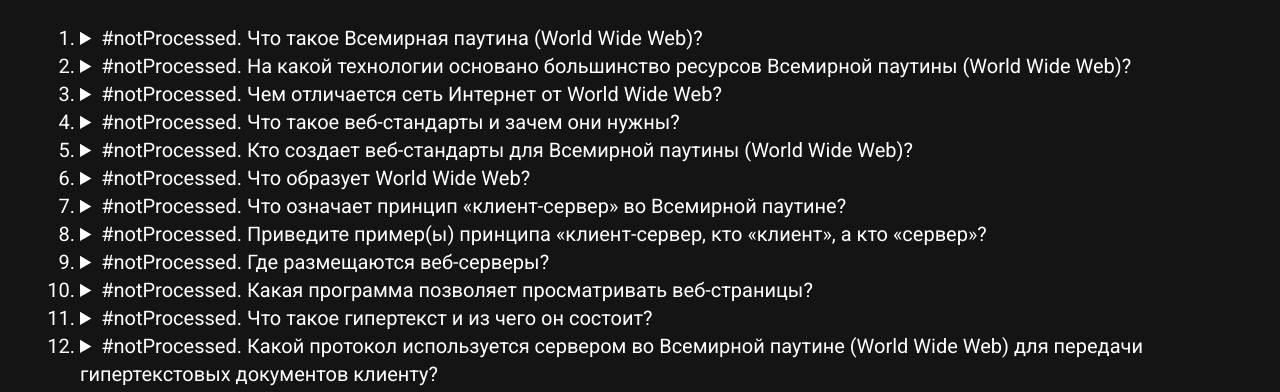
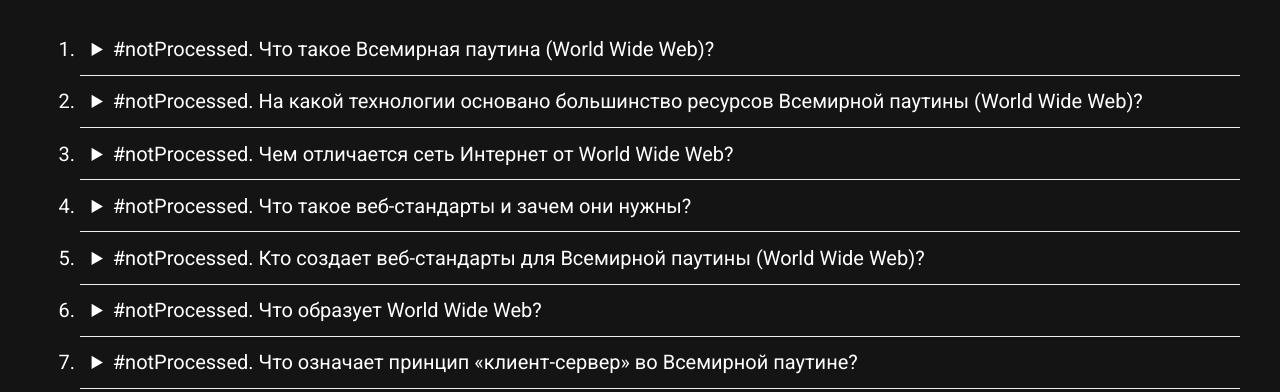
Before and after one commit to VadimMidavVadim/TeachingProject, a plain HTML site: page html/questionAnswer-web.html in a window 1280 px wide. Shown: the part 382-774 px from the top of the page. Drawn offline with Linux system fonts and the light colour scheme.

Commit message:
Update style.css

```diff
--- a/css/style.css
+++ b/css/style.css
@@ -19,3 +19,9 @@ a {
 p {
 	color: #a9a9a9;
 }
+
+details {
+	border-bottom: 1px groove;
+	padding: 1%;
+	cursor: pointer;
+}
```
